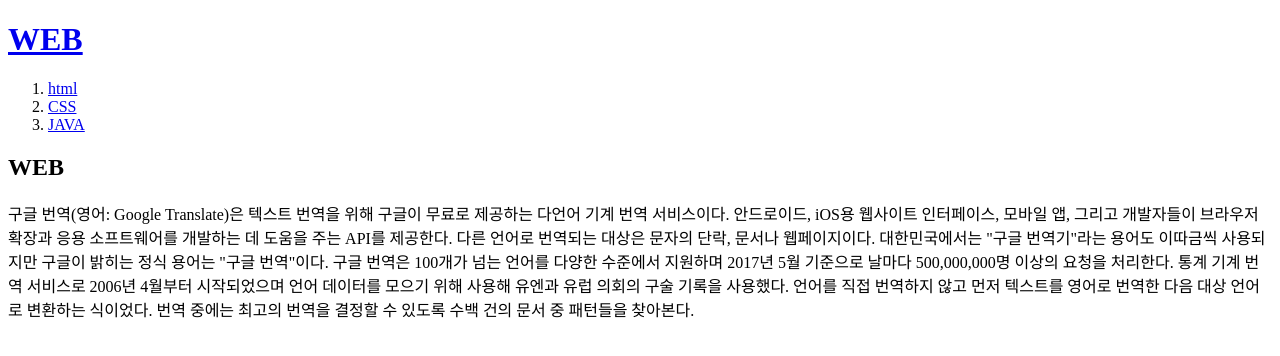
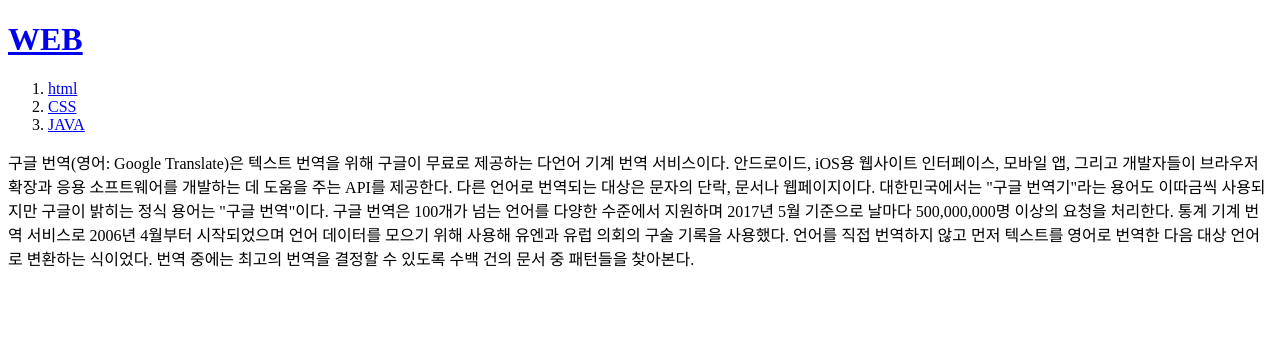
Before and after one commit to LEEMYUNGJOON/Web1, a plain HTML site: page index.html in a window 1280 px wide. Drawn offline with Linux system fonts and the light colour scheme.

Commit message:
h2 태그 삭제

```diff
--- a/index.html
+++ b/index.html
@@ -12,7 +12,6 @@
       <li><a href="2.html">CSS</a></li>
       <li><a href="3.html">JAVA</a></li>
     </ol>
-    <h2>WEB</h2>
     <p>구글 번역(영어: Google Translate)은 텍스트 번역을 위해 구글이 무료로 제공하는 다언어 기계 번역 서비스이다. 안드로이드, iOS용 웹사이트 인터페이스, 모바일 앱, 그리고 개발자들이 브라우저 확장과 응용 소프트웨어를 개발하는 데 도움을 주는 API를 제공한다. 다른 언어로 번역되는 대상은 문자의 단락, 문서나 웹페이지이다. 대한민국에서는 "구글 번역기"라는 용어도 이따금씩 사용되지만 구글이 밝히는 정식 용어는 "구글 번역"이다. 구글 번역은 100개가 넘는 언어를 다양한 수준에서 지원하며 2017년 5월 기준으로 날마다 500,000,000명 이상의 요청을 처리한다.
 
 통계 기계 번역 서비스로 2006년 4월부터 시작되었으며 언어 데이터를 모으기 위해 사용해 유엔과 유럽 의회의 구술 기록을 사용했다. 언어를 직접 번역하지 않고 먼저 텍스트를 영어로 번역한 다음 대상 언어로 변환하는 식이었다. 번역 중에는 최고의 번역을 결정할 수 있도록 수백 건의 문서 중 패턴들을 찾아본다.</p>
```
